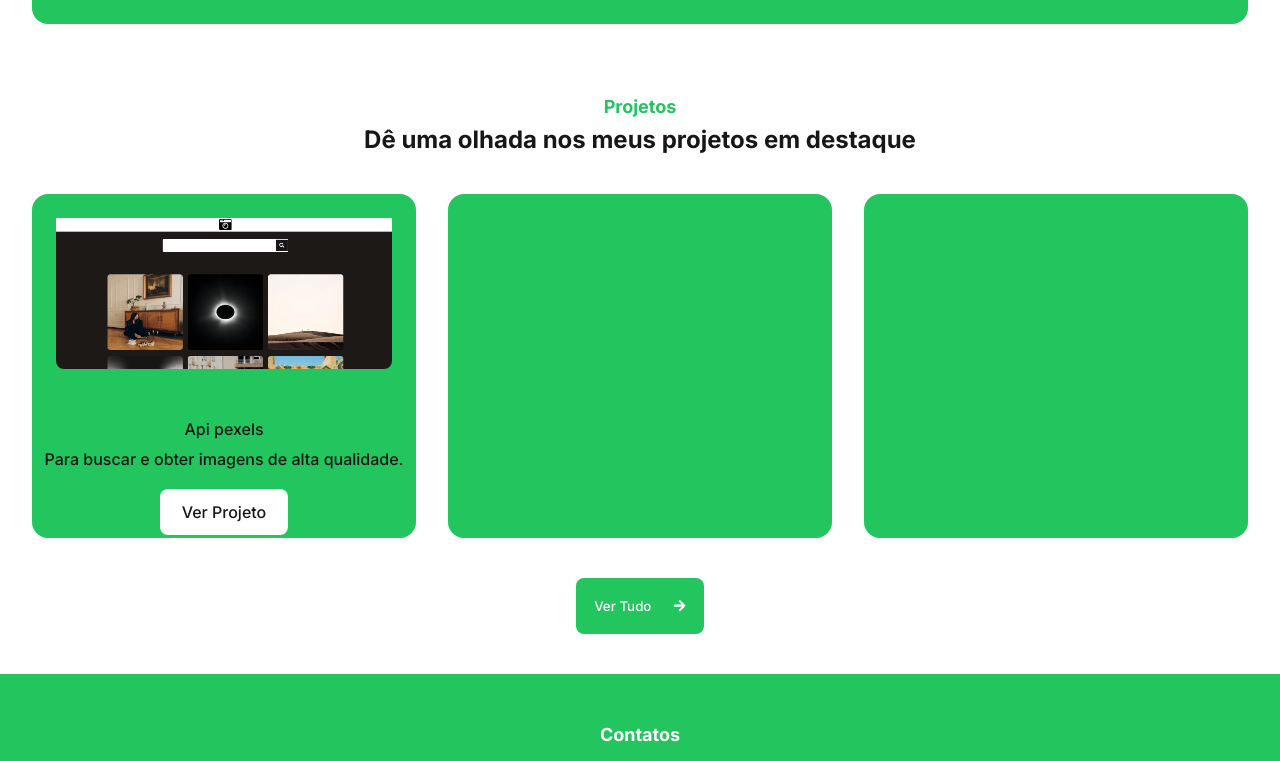
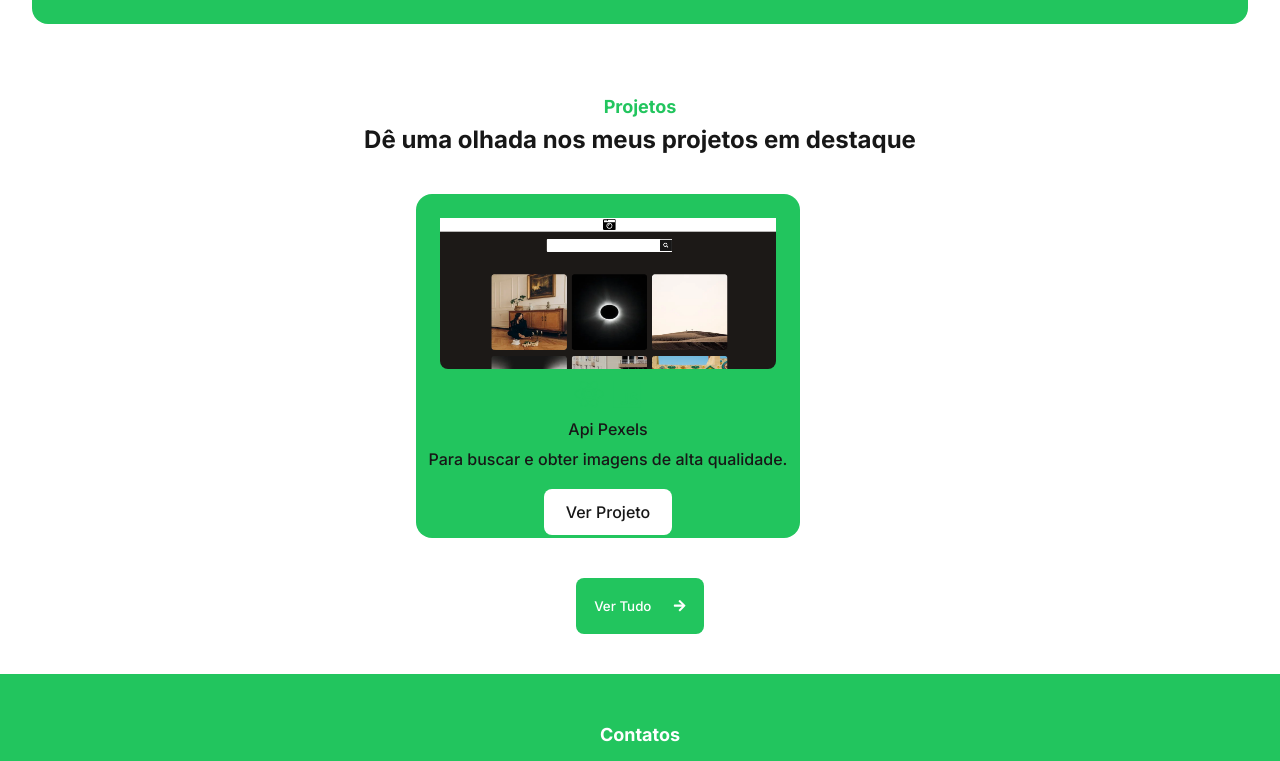
Before and after one commit to ramoncodevale/portfolio, a React (Vite) app: page / in a window 1280 px wide. Shown: the part 1059-1820 px from the top of the page. Built offline with nearby package versions, Linux system fonts and the light colour scheme.

Commit message:
new components cards

```diff
--- /dev/null
+++ b/src/components/projects/card-projects.jsx
@@ -0,0 +1,38 @@
+import './card-projects.css'
+
+import { IoLogoJavascript } from "react-icons/io5";
+
+import { DarkModeContext } from '../../context/dark-mode-context';
+import { useContext } from 'react';
+
+
+export function CardProjects({title,description,imageUrl,technologies }){
+    const { darkModeEnabled } = useContext(DarkModeContext)
+
+    return(
+        <div className='projects-container'>
+        <div className={darkModeEnabled ? "card-projects-dark" : "card-projects-light"}>
+          <div className="container-img-projeto">
+            <img className='img-projeto' src={imageUrl} alt="img project" />
+          </div>
+          <div className="icons-project">
+          {technologies.map(Icon =>
+            <Icon size={30} color="#22c55e"  key={Icon.name} />
+          )}
+          </div>
+          <h3 className={darkModeEnabled ? "title-project-dark" : "title-project-light"}>{title}</h3>
+          <p className={darkModeEnabled ? "description-project-dark" : "description-project-light"}>
+          {description}
+          </p>
+          <div className="container-button-projects">
+            <button className={darkModeEnabled ? "button-projects-dark" : "button-projects-light"}>
+              <a className={darkModeEnabled ? "links-projects-dark" : "links-projects-light"} href="https://photo-api-sepia.vercel.app/" target='_blank'>
+                Ver Projeto
+              </a>
+            </button>
+          </div>
+        </div>
+ </div>
+    )
+
+}
--- a/src/components/projects/projects.css
+++ b/src/components/projects/projects.css
@@ -31,157 +31,3 @@
     font-weight: 700;
     margin-top: 8px;
 }
-
-.projects-container {
-    display: grid;
-    grid-template-columns: auto auto auto;
-    justify-content: center;
-    gap: 32px;
-    margin-top: 40px;
-}
-
-
-.card-projects-dark {
-    background-color: var(--background-container-about);
-    width: 384px;
-    height: 344px;
-    border-radius: 16px;
-}
-
-.card-projects-light {
-    background-color: var(--background-button-primary-light);
-    width: 384px;
-    height: 344px;
-    border-radius: 16px;
-}
-
-.container-img-projeto {
-    display: flex;
-    justify-content: center;
-    margin-top: 24px;
-}
-
-.img-projeto {
-    width: 336px;
-    height: auto;
-    border-radius: 0px 0px 8px 8px;
-}
-
-.icons-project {
-    display: flex;
-    justify-content: center;
-    gap: 8px;
-    align-items: center;
-    margin-top: 10px;
-}
-
-.title-project-dark {
-    text-align: center;
-    margin-top: 10px;
-    color: var(--color-text-primary);
-    font-weight: 500;
-    font-size: 16px;
-}
-
-.title-project-light {
-    text-align: center;
-    margin-top: 10px;
-    color: var(--color-text-primary-light);
-    font-weight: 500;
-    font-size: 16px;
-}
-
-.description-project-dark {
-    text-align: center;
-    margin-top: 10px;
-    color: var(--color-text-primary);
-    font-weight: 500;
-    font-size: 16px;
-}
-
-.description-project-light {
-    text-align: center;
-    margin-top: 10px;
-    color: var(--color-text-primary-light);
-    font-weight: 500;
-    font-size: 16px;
-}
-
-.container-button-projects {
-    display: flex;
-    justify-content: center;
-    margin-top: 20px;
-}
-
-.button-projects-dark {
-    width: 128px;
-    height: 40px;
-    background-color: var(--background-button-primary);
-    color: var(--color-text-primary);
-    border-radius: 8px;
-    border: none;
-    cursor: pointer;
-    font-weight: 500;
-    font-size: 16px;
-}
-
-.button-projects-light {
-    width: 128px;
-    height: 46px;
-    background-color: var(--background-color-light);
-    color: var(--color-text-primary-light);
-    border-radius: 8px;
-    border: none;
-    cursor: pointer;
-    font-weight: 500;
-    font-size: 16px;
-}
-
-.links-projects-dark {
-    color: var(--color-text-primary);
-    font-size: 16px;
-    font-weight: 500;
-}
-
-.links-projects-light {
-    color: var(--color-text-primary-light);
-    font-size: 16px;
-    font-weight: 500;
-}
-
-
-.button-project {
-    display: flex;
-    justify-content: center;
-
-}
-
-.btn-project {
-    display: flex;
-    justify-content: space-evenly;
-    align-items: center;
-    background-color: var(--background-button-primary);
-    color: var(--color-text-primary);
-    width: 128px;
-    height: 56px;
-    gap: 3px;
-    border-radius: 8px;
-    border: none;
-    margin-top: 40px;
-}
-
-.btn-project a {
-    color: var(--color-text-primary);
-    font-size: 16;
-    font-weight: 500;
-}
-
-@media screen and (max-width: 767px) {
-    .projects-container {
-        display: grid;
-        grid-template-columns: auto;
-        justify-content: center;
-        gap: 32px;
-        margin-top: 40px;
-    }
-}
--- a/src/components/projects/projects.jsx
+++ b/src/components/projects/projects.jsx
@@ -3,10 +3,9 @@ import './projects.css'
 import { FaArrowRight } from "react-icons/fa";
 import { DarkModeContext } from '../../context/dark-mode-context';
 import { useContext } from 'react';
-import { FaReact } from "react-icons/fa6";
-import { IoLogoJavascript } from "react-icons/io5";
+import { projects } from '../../constants/index';
+import { CardProjects } from './card-projects';
 
-import Projeto from '../../assets/img-photo.png'
 
 export function Projects() {
   const { darkModeEnabled } = useContext(DarkModeContext)
@@ -15,36 +14,16 @@ export function Projects() {
     <section className='projects' id='projects'>
       <p className={darkModeEnabled ? "title-projects-dark" : "title-projects-light"}>Projetos</p>
       <h3 className={darkModeEnabled ? "text-projects-dark" : "text-projects-light"}>Dê uma olhada nos meus projetos em destaque</h3>
-      <div className='projects-container'>
-        <div className={darkModeEnabled ? "card-projects-dark" : "card-projects-light"}>
-          <div className="container-img-projeto">
-            <img className='img-projeto' src={Projeto} alt="img project" />
-          </div>
-          <div className="icons-project">
-            <FaReact color='#22c55e' fontSize={30} />
-            <IoLogoJavascript color='#22c55e' fontSize={30} />
-          </div>
-          <h3 className={darkModeEnabled ? "title-project-dark" : "title-project-light"}>Api pexels</h3>
-          <p className={darkModeEnabled ? "description-project-dark" : "description-project-light"}> Para buscar e obter imagens de alta qualidade.
-          </p>
-          <div className="container-button-projects">
-            <button className={darkModeEnabled ? "button-projects-dark" : "button-projects-light"}>
-              <a className={darkModeEnabled ? "links-projects-dark" : "links-projects-light"} href="https://photo-api-sepia.vercel.app/" target='_blank'>
-                Ver Projeto
-              </a>
-            </button>
-          </div>
-        </div>
+    {projects.map(project =>(
+      <CardProjects
+      key={project.id}
+      title={project.title}
+      description={project.description}
+      imageUrl={project.imageUrl}
+      technologies={project.technologies}
+      />
 
-        <div className={darkModeEnabled ? "card-projects-dark" : "card-projects-light"}>
-
-        </div>
-
-        <div className={darkModeEnabled ? "cards-projects-dark" : "card-projects-light"}>
-
-        </div>
-
-      </div>
+    ))}
 
       <div className="button-project">
         <button className='btn-project'>
--- /dev/null
+++ b/src/constants/image.js
@@ -0,0 +1,10 @@
+import Projeto1 from '../assets/img-photo.png';
+import { FaReact } from 'react-icons/fa';
+import { IoLogoJavascript } from 'react-icons/io5';
+
+export const images = {
+    Projeto1,
+    FaReact,
+    IoLogoJavascript,
+
+}
--- /dev/null
+++ b/src/constants/index.js
@@ -0,0 +1,13 @@
+import { images } from "./image";
+
+export const projects =[
+    {
+        id: 1,
+        title: "Api Pexels",
+        description: "Para buscar e obter imagens de alta qualidade.",
+        imageUrl: images.Projeto1,
+        technologies: [images.FaReact, images.IoLogoJavascript],
+        projectLink: "https://photo-api-sepia.vercel.app/"
+      },
+
+]
```
